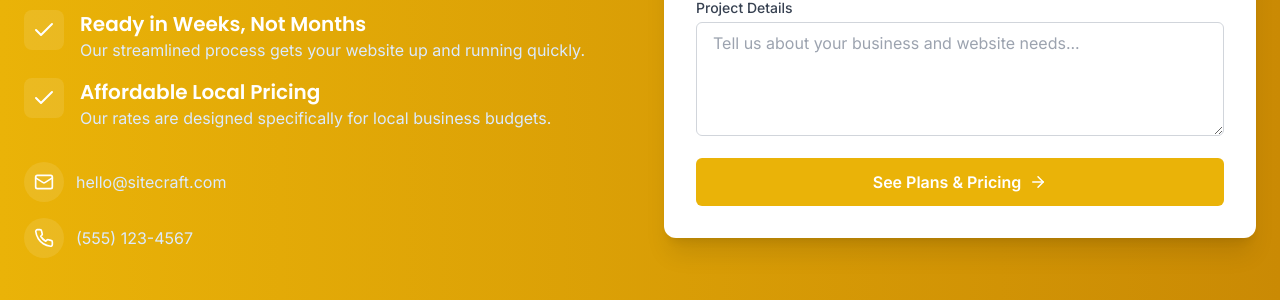
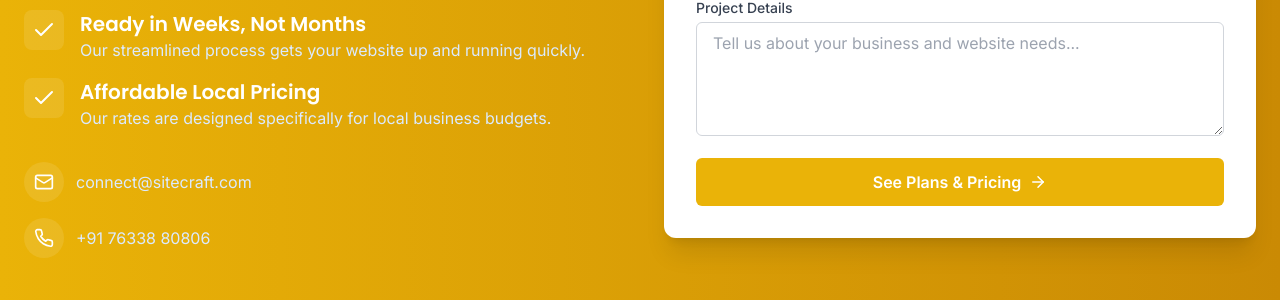
Before and after one commit to sitecraft1005/project-bolt-sb1-ngljgywj, a React (Vite) app: page / in a window 1280 px wide. Shown: the part 4795-5095 px from the top of the page. Built offline with nearby package versions, Linux system fonts and the light colour scheme; no server answers.

Commit message:
Updated CTA.tsx

```diff
--- a/src/components/CTA.tsx
+++ b/src/components/CTA.tsx
@@ -111,7 +111,7 @@ const CTA: React.FC = () => {
                   <Mail size={20} />
                 </div>
                 <a href="mailto:hello@sitecraft.com" className="text-blue-100 hover:text-white transition-colors">
-                  hello@sitecraft.com
+                  connect@sitecraft.com
                 </a>
               </div>
 
@@ -120,7 +120,7 @@ const CTA: React.FC = () => {
                   <Phone size={20} />
                 </div>
                 <a href="tel:+15551234567" className="text-blue-100 hover:text-white transition-colors">
-                  (555) 123-4567
+                  +91 76338 80806
                 </a>
               </div>
             </div>
```
